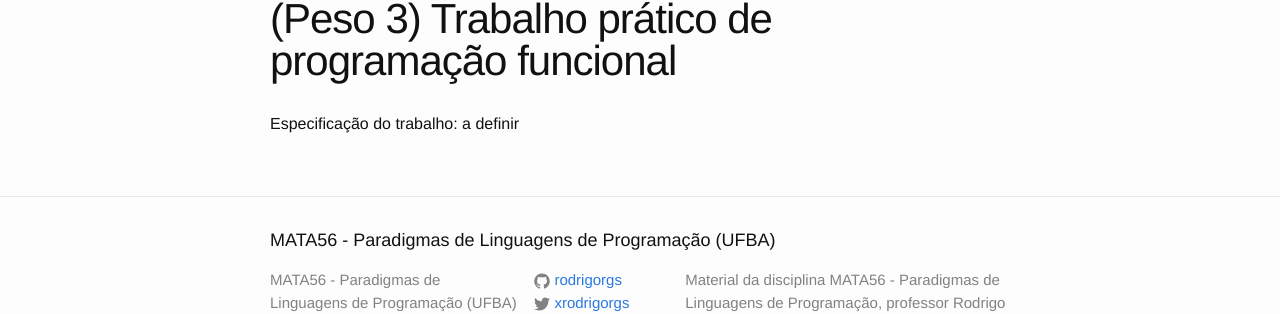
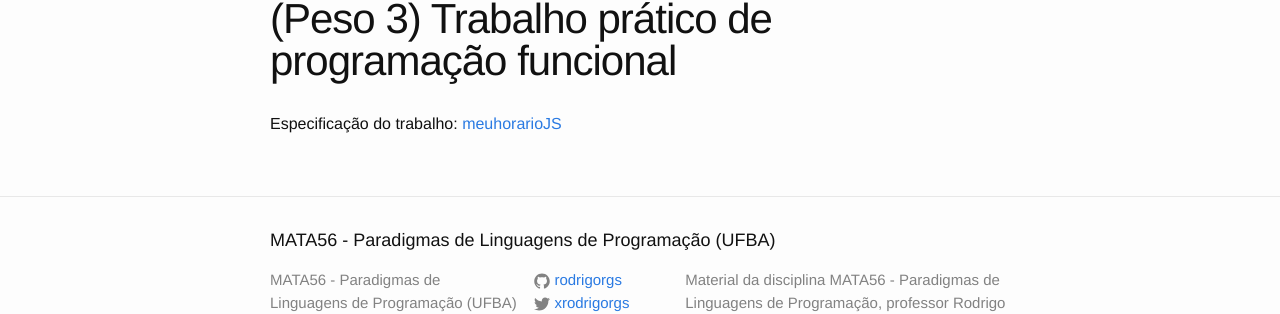
Before and after one commit to rodrigorgs/mata56-20161, a Jekyll site: the page built from ava-javascript.md, in a window 1280 px wide. Shown: the part 150-464 px from the top of the page. Built offline with Jekyll 4.4.1, drawn with Linux system fonts in a browser that asks for light colours.

Commit message:
Aponta para avaliação de JS.

```diff
--- a/ava-javascript.md
+++ b/ava-javascript.md
@@ -5,4 +5,4 @@ title: "(Peso 3) Trabalho prático de programação funcional"
 date: 2016-10-26 16:40:00 -0300
 ---
 
-Especificação do trabalho: a definir
+Especificação do trabalho: [meuhorarioJS](trabalho-js)
```
